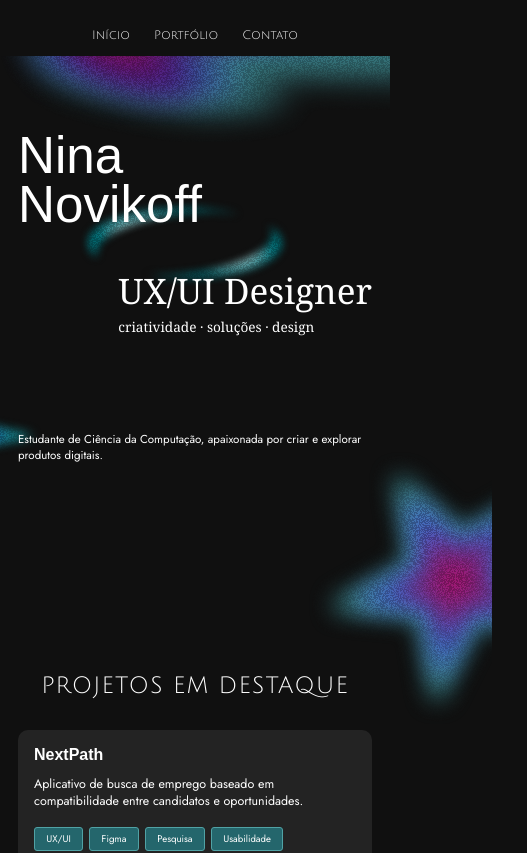
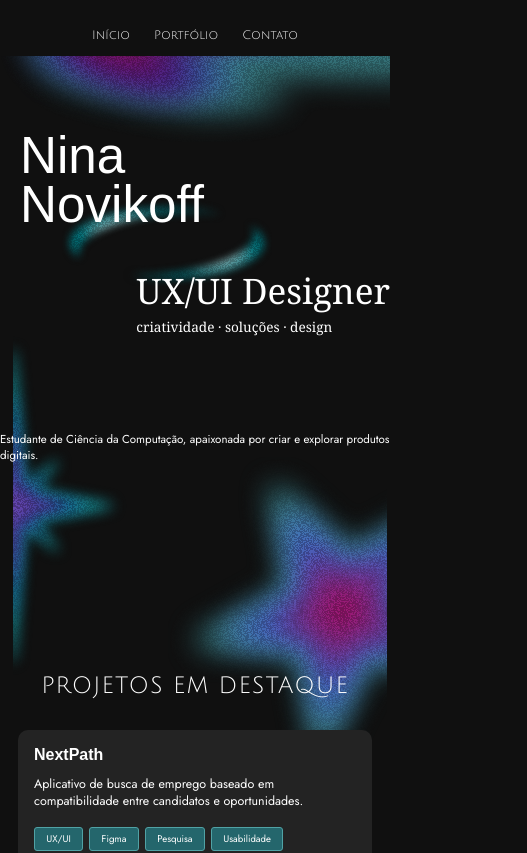
Before and after one commit to ninanovikoffr/Portfolio, a React (Vite) app: page / in a window 390 px wide. Shown: the top 853 px of the page, 527 px wide, since content can reach past the window. Built offline with nearby package versions, Linux system fonts and the light colour scheme; a web font is replaced by a local one.

Commit message:
Update styles.css

```diff
--- a/src/styles.css
+++ b/src/styles.css
@@ -96,7 +96,11 @@ a {
   padding-top: 4.5rem;
 }
 .hero__content {
+  width: 100vw;
+  max-width: none;
   min-height: 420px;
+  margin-left: calc(50% - 50vw);
+  padding-inline: clamp(1.25rem, 10vw, 10rem);
   position: relative;
   isolation: isolate;
 }
@@ -157,19 +161,21 @@ a {
   opacity: 1;
 }
 .hero__decoration--shine {
-  width: 320px;
-  height: 360px;
-  top: 165px;
-  left: -105px;
+  width: 380px;
+  height: 500px;
+  top: 155px;
+  left: 0;
   right: auto;
+  transform: translateX(-25%);
   opacity: 1;
 }
 .hero__decoration--star {
-  width: 420px;
-  height: 520px;
-  top: 175px;
-  right: -155px;
+  width: 520px;
+  height: 650px;
+  top: 160px;
+  right: 0;
   left: auto;
+  transform: translateX(10%);
   opacity: 1;
 }
 
@@ -389,7 +395,9 @@ a {
     padding-top: 3.8rem;
   }
   .hero__content {
+    width: 100vw;
     min-height: 430px;
+    padding-inline: 1.25rem;
   }
   .hero__role {
     top: 145px;
@@ -412,16 +420,18 @@ a {
     left: 62px;
   }
   .hero__decoration--shine {
-    width: 220px;
-    height: 260px;
-    top: 175px;
-    left: -130px;
+    width: 280px;
+    height: 340px;
+    top: 205px;
+    left: 0;
+    transform: translateX(-25%);
   }
   .hero__decoration--star {
-    width: 285px;
-    height: 350px;
-    top: 275px;
-    right: -155px;
+    width: 330px;
+    height: 420px;
+    top: 270px;
+    right: 0;
+    transform: translateX(10%);
   }
   .featured-project {
     display: block;
```
